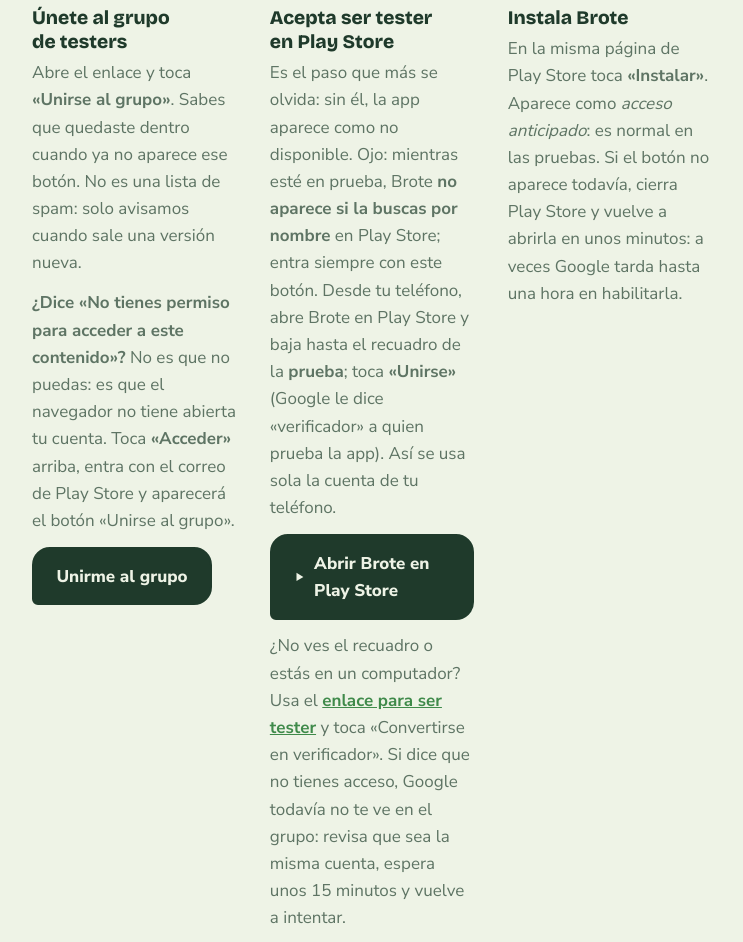
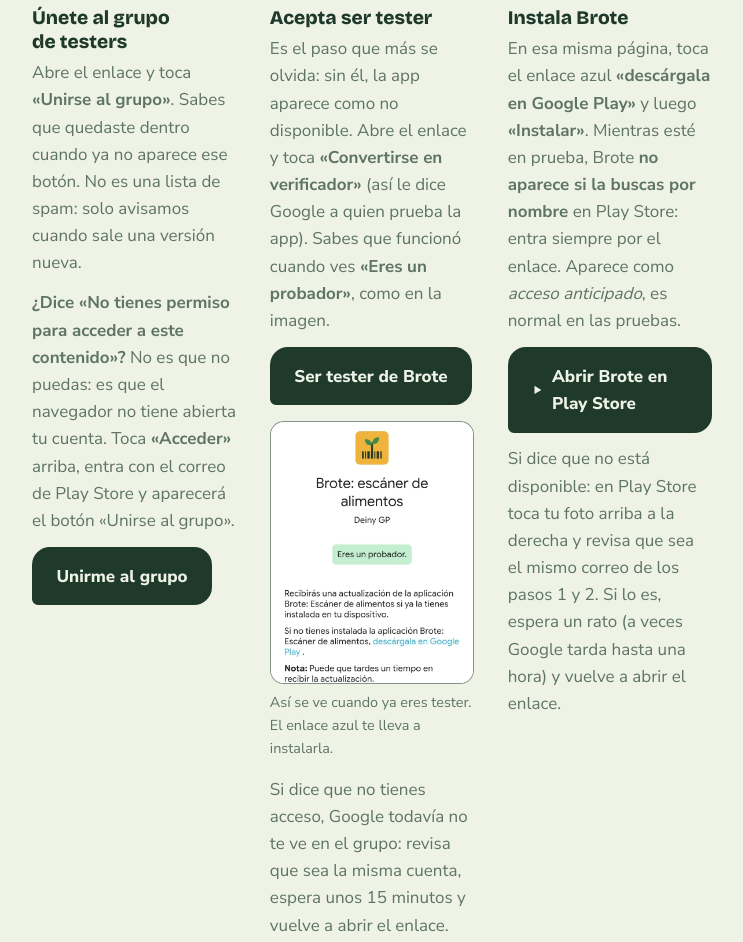
Before and after one commit to deinygp/brote-web, a plain HTML site: page probar.html in a window 1280 px wide. Shown: the part 660-1602 px from the top of the page, without its empty margins (260-1003 px from the left). Drawn offline with nearby package versions, Linux system fonts and the light colour scheme.

Commit message:
feat(web): guía muestra la confirmación «Eres un probador» y el enlace para instalar

```diff
--- a/probar.html
+++ b/probar.html
@@ -160,6 +160,9 @@
   .faq p { margin: .5rem 0 0; color: var(--muted); }
   .share { font: 700 1rem/1.4 var(--body); word-break: break-all; }
   .narrow { max-width: 46rem; }
+  .shot { margin: 1rem 0; max-width: 20rem; }
+  .shot img { display: block; width: 100%; height: auto; border-radius: 14px; border: 1.5px solid var(--border); background: #fff; }
+  .shot figcaption { margin-top: .4rem; font-size: .9rem; color: var(--muted); }
   .narrow h1 { font-size: clamp(2.2rem, 5.5vw, 3.6rem); font-weight: 800; letter-spacing: -.02em; line-height: 1.1; }
   .narrow .lead { font-size: 1.15rem; margin-top: 1rem; color: var(--muted); }
 </style>
@@ -199,16 +202,22 @@
       </li>
       <li>
         <div>
-          <h3>Acepta ser tester en Play Store</h3>
-          <p>Es el paso que más se olvida: sin él, la app aparece como no disponible. Ojo: mientras esté en prueba, Brote <strong>no aparece si la buscas por nombre</strong> en Play Store; entra siempre con este botón. Desde tu teléfono, abre Brote en Play Store y baja hasta el recuadro de la <strong>prueba</strong>; toca <strong>«Unirse»</strong> (Google le dice «verificador» a quien prueba la app). Así se usa sola la cuenta de tu teléfono.</p>
-          <a class="btn" href="https://play.google.com/store/apps/details?id=com.deinygp.brote" rel="noopener"><svg class="play" viewBox="0 0 24 24" aria-hidden="true"><path d="M5 3.5v17l14-8.5z"/></svg>Abrir Brote en Play Store</a>
-          <p style="margin-top:.8rem">¿No ves el recuadro o estás en un computador? Usa el <a href="https://play.google.com/apps/testing/com.deinygp.brote" rel="noopener">enlace para ser tester</a> y toca «Convertirse en verificador». Si dice que no tienes acceso, Google todavía no te ve en el grupo: revisa que sea la misma cuenta, espera unos 15 minutos y vuelve a intentar.</p>
+          <h3>Acepta ser tester</h3>
+          <p>Es el paso que más se olvida: sin él, la app aparece como no disponible. Abre el enlace y toca <strong>«Convertirse en verificador»</strong> (así le dice Google a quien prueba la app). Sabes que funcionó cuando ves <strong>«Eres un probador»</strong>, como en la imagen.</p>
+          <a class="btn" href="https://play.google.com/apps/testing/com.deinygp.brote" rel="noopener">Ser tester de Brote</a>
+          <figure class="shot">
+            <img src="img/paso-probador.webp" width="698" height="900" loading="lazy" alt="Página de Google Play que dice «Eres un probador» para Brote, con el enlace azul «descárgala en Google Play».">
+            <figcaption>Así se ve cuando ya eres tester. El enlace azul te lleva a instalarla.</figcaption>
+          </figure>
+          <p>Si dice que no tienes acceso, Google todavía no te ve en el grupo: revisa que sea la misma cuenta, espera unos 15 minutos y vuelve a abrir el enlace.</p>
         </div>
       </li>
       <li>
         <div>
           <h3>Instala Brote</h3>
-          <p>En la misma página de Play Store toca <strong>«Instalar»</strong>. Aparece como <em>acceso anticipado</em>: es normal en las pruebas. Si el botón no aparece todavía, cierra Play Store y vuelve a abrirla en unos minutos: a veces Google tarda hasta una hora en habilitarla.</p>
+          <p>En esa misma página, toca el enlace azul <strong>«descárgala en Google Play»</strong> y luego <strong>«Instalar»</strong>. Mientras esté en prueba, Brote <strong>no aparece si la buscas por nombre</strong> en Play Store: entra siempre por el enlace. Aparece como <em>acceso anticipado</em>, es normal en las pruebas.</p>
+          <a class="btn" href="https://play.google.com/store/apps/details?id=com.deinygp.brote" rel="noopener"><svg class="play" viewBox="0 0 24 24" aria-hidden="true"><path d="M5 3.5v17l14-8.5z"/></svg>Abrir Brote en Play Store</a>
+          <p style="margin-top:.8rem">Si dice que no está disponible: en Play Store toca tu foto arriba a la derecha y revisa que sea el mismo correo de los pasos 1 y 2. Si lo es, espera un rato (a veces Google tarda hasta una hora) y vuelve a abrir el enlace.</p>
         </div>
       </li>
       <li>
```
Also changed, not shown: img/paso-probador.webp (added).
